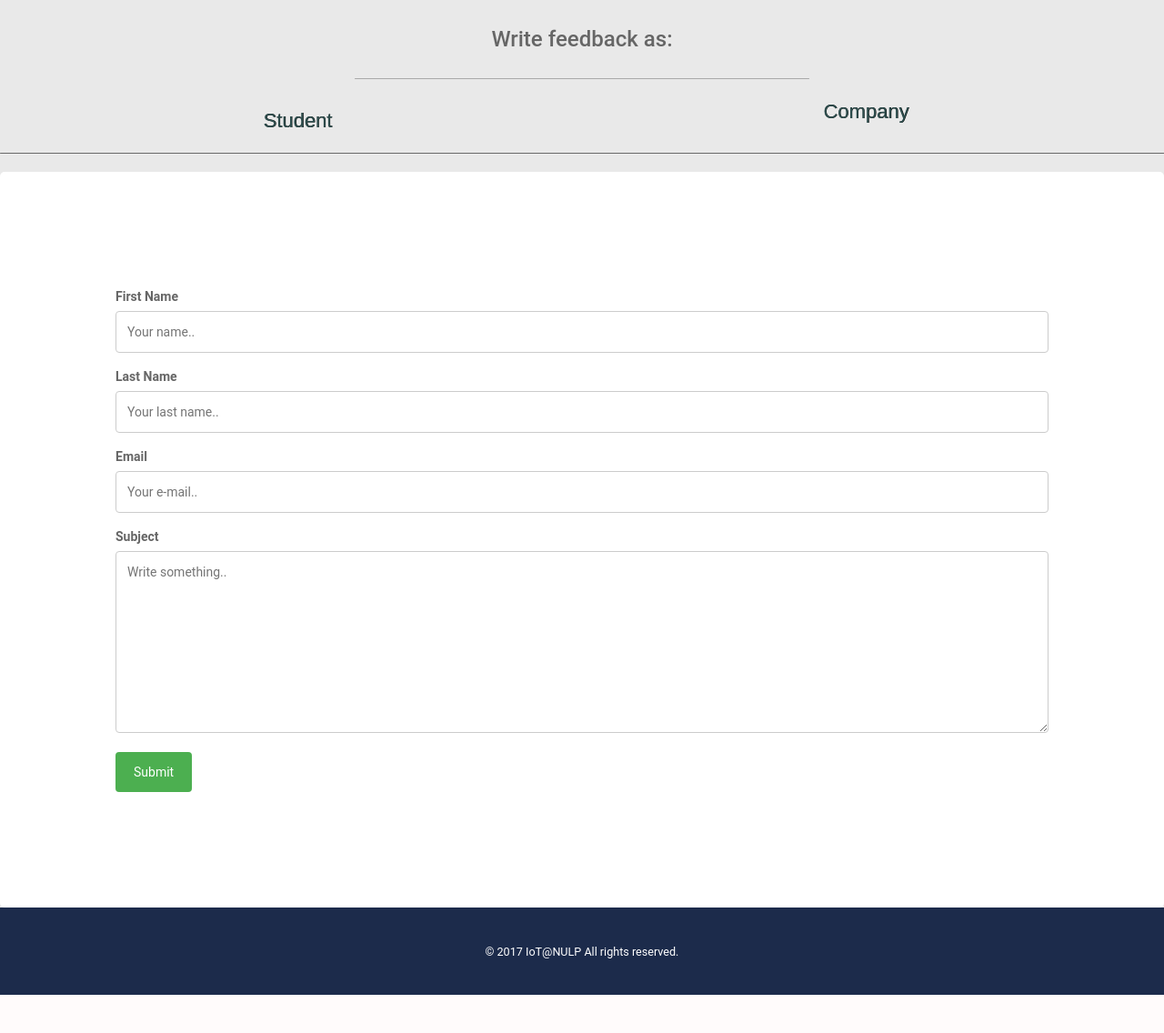
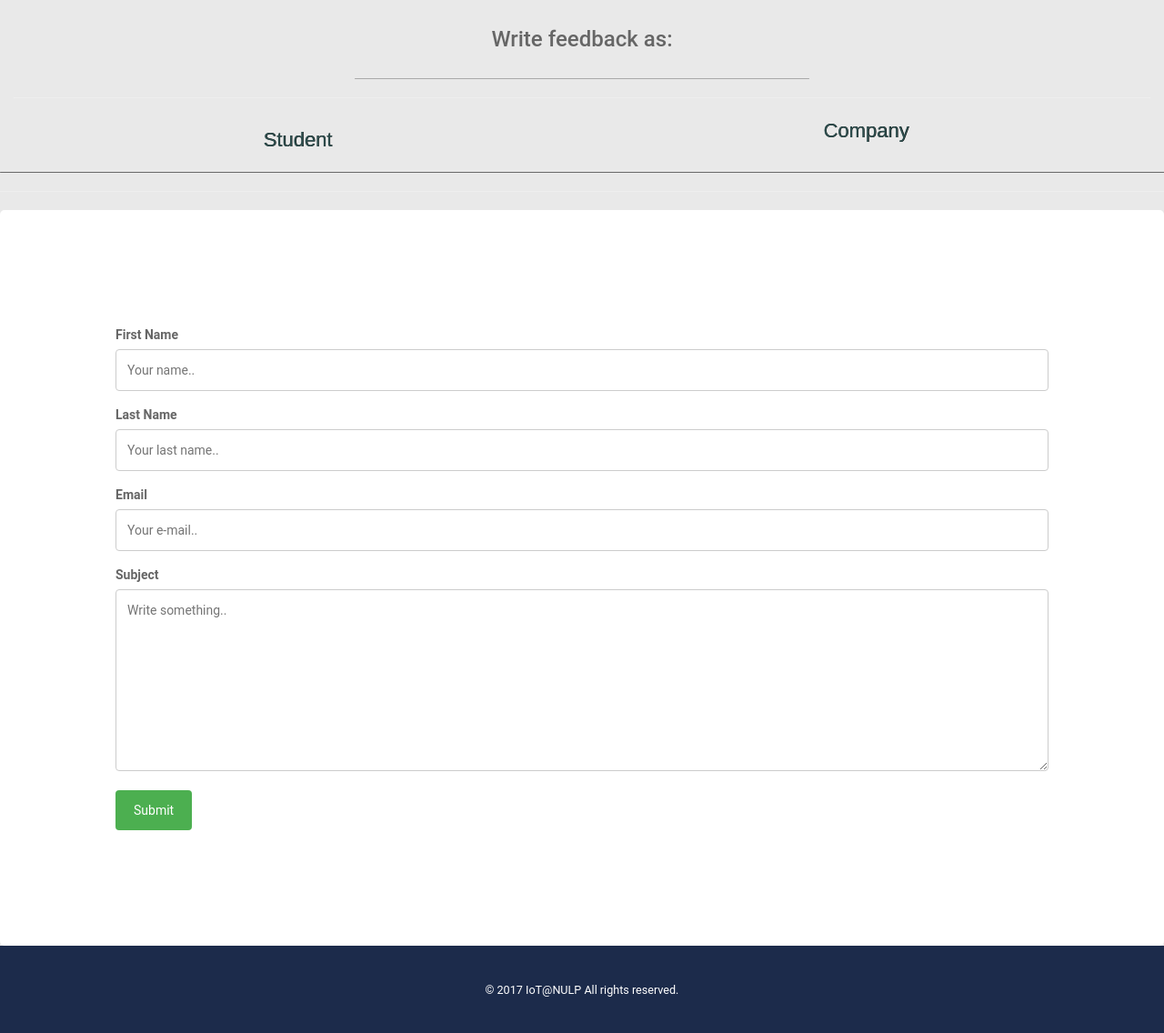
Before and after one commit to teamimperial/Back-end-, a Flask app: template templates/feedback.html in a window 1280 px wide. Shown: the part 64-1200 px from the top of the page at 91% size. Before the commit the page ends 1158 px from the top, so only its background shows below. Run offline with Flask 2, Linux system fonts and the light colour scheme; the template is opened without the code that fills it, so the values that code supplies are empty; some libraries are stand-ins or nearby versions.

Commit message:
somw design changes

```diff
--- a/templates/feedback.html
+++ b/templates/feedback.html
@@ -3,11 +3,11 @@
 <head>
 	<meta charset="UTF-8">
 	<title>Course</title><meta name="viewport" content="width=device-width, initial-scale=1">
-	<link rel='stylesheet' href='css/bootstrap.min.css'>
-	<link rel='stylesheet' href='css/magnific-popup.css'>
-	<link rel="stylesheet" href="css/style.css">
-	<link rel="stylesheet" href="css/feedback.css">
-	<link rel="stylesheet" href="css/feedback-page.css">
+	<link rel='stylesheet' href='../static/css/bootstrap.min.css'>
+	<link rel='stylesheet' href='../static/css/magnific-popup.css'>
+	<link rel="stylesheet" href="../static/css/style.css">
+	<link rel="stylesheet" href="../static/css/feedback.css">
+	<link rel="stylesheet" href="../static/css/feedback-page.css">
 </head>
 <body>
 <nav class="navbar navbar-inverse">
@@ -15,7 +15,7 @@
 		<div class="navbar-header">
 			<a class="navbar-brand" href="#">
 				<div class="logo-wrapper">
-					<img class="logo" src="images/logo.png" width="100px"/>
+					<img class="logo" src="../static/images/logo.png" width="100px"/>
 				</div>
 			</a>
 			<button class="navbar-toggle collapsed" data-toggle="collapse" data-target=".navHeaderCollapse">
@@ -39,13 +39,13 @@
 
 <div class="container-fluid" align="center">
 <p><h3>Write feedback as:</h3></p>
-	<hr class="hr1" <hr>
+	<hr class="hr1"><hr>
 	<a class="col-xs-12 col-md-6 text3" style="text-decoration: none" align="center" href="feedback.html">Student</a>
 
 
 	<a class="text3" style="text-decoration: none" align="center" href="feedback-company.html">Company</a>
 	</div>
-<hr class="hr2" <hr>
+<hr class="hr2"><hr>
 
 <div class="tableble">
 	<form action="/action_page.php">
@@ -81,9 +81,9 @@
 	</div>
 </footer>
 
-<script src='js/jquery.min.js'></script>
-<script src='js/scroolreveal.js'></script>
-<script src='js/bootstrap.min.js'></script>
-<script src='js/magnific-popup.js'></script>
+<script src='../static/js/jquery.min.js'></script>
+<script src='../static/js/scroolreveal.js'></script>
+<script src='../static/js/bootstrap.min.js'></script>
+<script src='../static/js/magnific-popup.js'></script>
 </body>
-</html
+</html>
```
